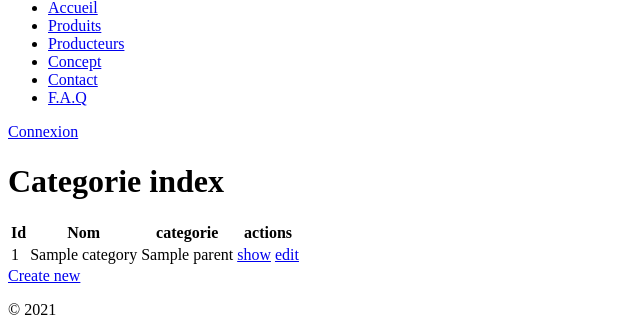
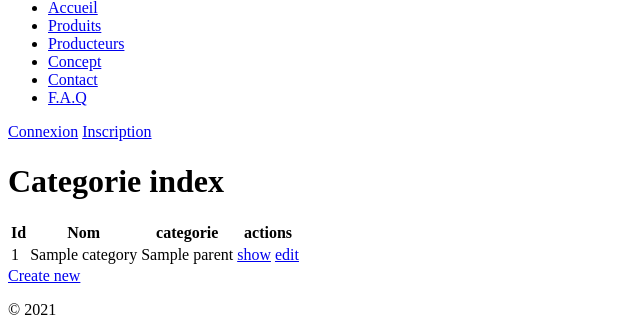
Before and after one commit to Yunis78/eportager_finale, a Symfony app: template templates/components/pages/categorie/index.html.twig in a window 1280 px wide. Shown: the part 2000-2319 px from the top of the page, without its empty margins (0-640 px from the left). Run offline with Twig, Linux system fonts and the light colour scheme; the template is opened without the code that fills it: most values are stand-ins (such as "Sample title", 1, 10 or a date in 2020); some libraries are stand-ins or nearby versions.

Commit message:
ahmet-008
centrer la bar nav + inscription

```diff
--- a/templates/base.html.twig
+++ b/templates/base.html.twig
@@ -56,7 +56,7 @@
             <button class="navbar-toggler" type="button" data-toggle="collapse" data-target="#navbarText" aria-controls="navbarText" aria-expanded="false" aria-label="Toggle navigation">
                 <span class="navbar-toggler-icon"></span>
             </button>
-            <div class="collapse navbar-collapse" id="navbarText">
+            <div class="container collapse navbar-collapse" id="navbarText">
                 <ul class="navbar-nav mr-auto">
                     <li class="nav-item orange mx-1 active">
                         <a class="nav-link orange active" href="{{ path('homepage') }}">Accueil</a>
@@ -84,6 +84,7 @@
                     {% else %}
 
                         <span class="navbar-text">  <a href="{{ path('app_login') }}">Connexion</a> </span>
+                        <span class="navbar-text">  <a href="{{ path('app_register') }}">Inscription</a> </span>
 
                     {% endif %}
 
```
